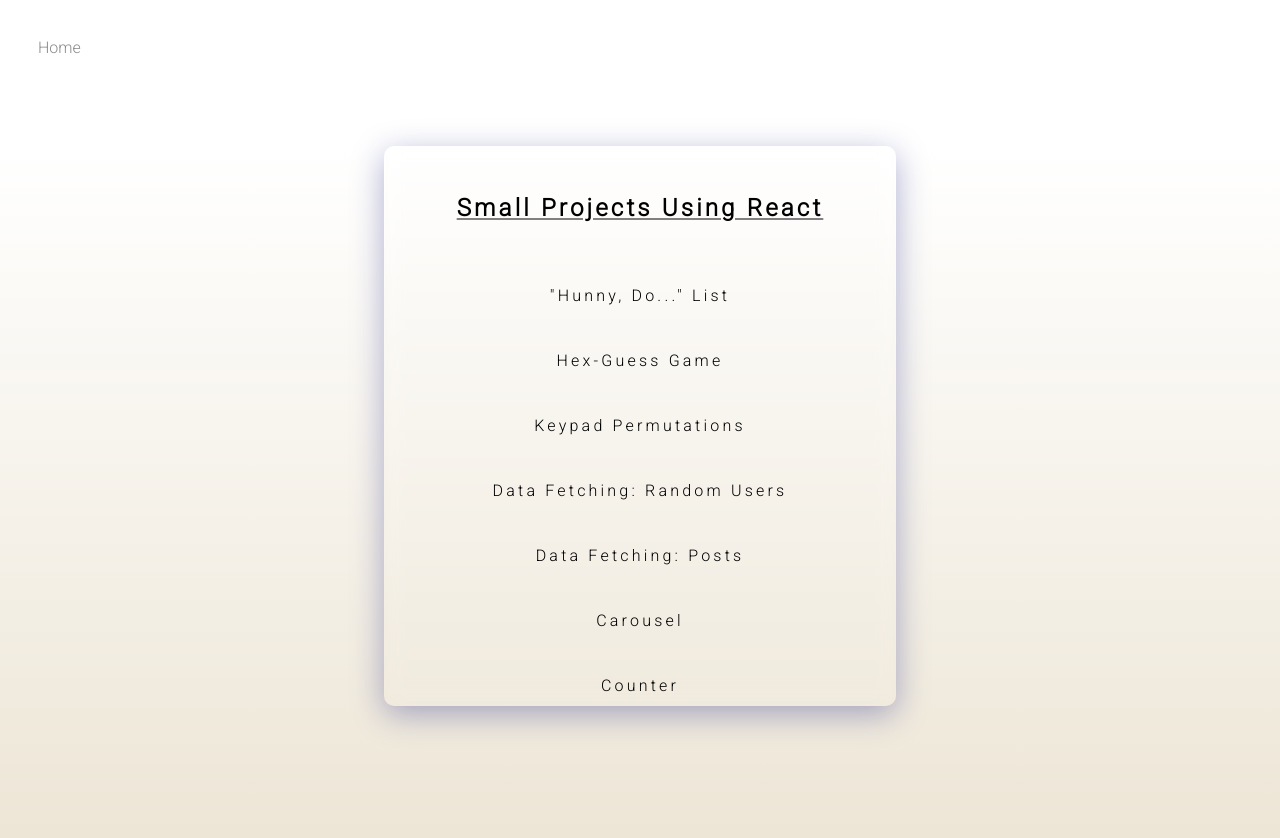
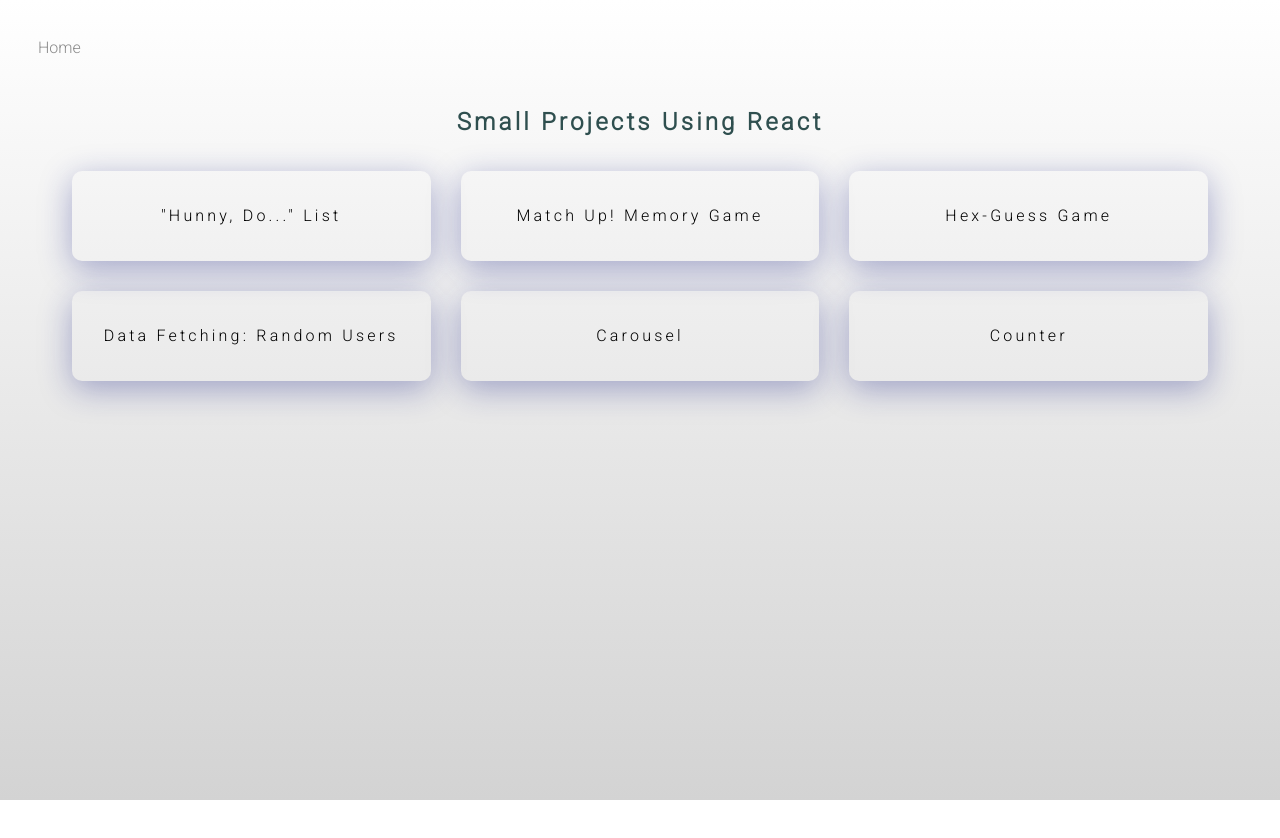
Before and after one commit to tiffmc1/small-react-projects, a React (Create React App) app: page / in a window 1280 px wide. Shown: the top 838 px of the page. After the commit the page ends 800 px from the top, so only its background shows below. Built offline with nearby package versions, Linux system fonts and the light colour scheme; a web font is replaced by a local one.

Commit message:
App.js -- small changes to routing/linking/styling

```diff
--- a/src/App.js
+++ b/src/App.js
@@ -1,16 +1,17 @@
 import { Routes, Route, Link } from "react-router-dom";
 import Home from "./Home";
 import TaskList from "./projects/taskList/components/TaskList";
-import HexGuess from "./projects/hex-guess/HexGuess";
-import Keypad from "./projects/keypad-permutations/Components/Keypad";
+import MatchUp from "./projects/matchUp/MatchUp";
+import HexGuess from "./projects/hexGuess/HexGuess";
+import Keypad from "./projects/keypadPermutations/Components/Keypad";
 import DataFetch from "./projects/dataFetchUsers/DataFetch";
-import Posts from "./projects/dataFetchPosts/Posts";
 import Carousel from "./projects/carousel/Carousel";
 import Counter from "./projects/counter/Counter";
 import "./App.css";
 
 // currently not in use
 //import Form from "./projects/inputForm/Form";
+//import Posts from "./projects/dataFetchPosts/Posts";
 
 function App() {
 	return (
@@ -23,10 +24,11 @@ function App() {
 			<Routes>
 				<Route path="/" element={<Home />} />
 				<Route path="/task-list" element={<TaskList />} />
+				<Route path="/match-up" element={<MatchUp />} />
 				<Route path="/hex-guess" element={<HexGuess />} />
 				<Route path="/keypad-permutations" element={<Keypad />} />
 				<Route path="/dataFetch" element={<DataFetch />} />
-				<Route path="/posts" element={<Posts />} />
+				{/* <Route path="/posts" element={<Posts />} /> */}
 				{/* <Route path="/form" element={<Form />} /> */}
 				<Route path="/carousel" element={<Carousel />} />
 				<Route path="/counter" element={<Counter />} />
--- a/src/Home.js
+++ b/src/Home.js
@@ -4,23 +4,26 @@ import "./home.css";
 const Home = () => {
 	return (
 		<div className="home-container">
+			<div className="home-header">Small Projects Using React</div>
 			<div className="home-link-wrapper">
-				<div className="home-header">Small Projects Using React</div>
 				<Link to="/task-list" className="home-link">
 					"Hunny, Do..." List
+				</Link>
+				<Link to="/match-up" className="home-link">
+					Match Up! Memory Game
 				</Link>
 				<Link to="/hex-guess" className="home-link">
 					Hex-Guess Game
 				</Link>
-				<Link to="/keypad-permutations" className="home-link">
+				{/* <Link to="/keypad-permutations" className="home-link">
 					Keypad Permutations
-				</Link>
+				</Link> */}
 				<Link to="/dataFetch" className="home-link">
 					Data Fetching: Random Users
 				</Link>
-				<Link to="/posts" className="home-link">
+				{/* <Link to="/posts" className="home-link">
 					Data Fetching: Posts
-				</Link>
+				</Link> */}
 				{/* <Link to="/form" className="home-link">
 					Multi-Step Input Form
 				</Link> */}
--- a/src/home.css
+++ b/src/home.css
@@ -1,59 +1,50 @@
 * {
+	box-sizing: border-box;
 	margin: 0;
 	padding: 0;
-	box-sizing: border-box;
+	font-family: "Arial", sans-serif;
+}
+
+html {
+	height: 100%;
+	background: linear-gradient(360deg, lightgrey, rgba(255, 255, 255, 0.871));
 }
 
 .home-container {
 	display: flex;
 	flex-direction: column;
+	justify-content: flex-start;
 	align-items: center;
-	height: 99vh;
-	width: 100vw;
-	margin-top: 3rem;
-	background: linear-gradient(
-		360deg,
-		rgba(233, 224, 205, 0.932),
-		rgb(255, 255, 255)
-	);
 	letter-spacing: 0.2rem;
+	line-height: 1.6;
 }
 
 .home-header {
 	font-size: 1.5rem;
 	font-weight: 700;
-	text-decoration: underline gray;
-	padding-top: 3rem;
-	padding-bottom: 2rem;
+	color: darkslategrey;
+	padding: 5px 0 30px 0;
 }
 
 .home-link-wrapper {
-	display: flex;
-	align-items: center;
-	flex-direction: column;
-	height: 70vh;
-	width: 40vw;
-	box-shadow: 0 8px 32px 0 rgba(31, 38, 135, 0.37);
-	backdrop-filter: blur(8.5px);
-	border-radius: 10px;
-	color: black;
+	display: grid;
+	grid-template-columns: repeat(3, 1fr);
+	gap: 30px;
 }
 
 .home-link {
+	display: flex;
+	align-items: center;
+	justify-content: center;
+	box-shadow: 0 8px 32px 0 rgba(31, 38, 135, 0.37);
+	border-radius: 10px;
+	color: black;
 	padding: 2rem;
-	border-bottom: 1px solid transparent;
-	transition: border-bottom 0.5s;
 	text-decoration: none;
-	height: 10px;
-	color: black;
 }
 
 .home-link:hover {
-	border-bottom: 1px solid gray;
-	color: gray;
-	transition: color 0.5s;
+	color: rgb(101, 100, 100);
+	transition: color 0.2s;
+	transform: scale(0.97);
 }
-
-.home-link a:hover {
-	color: #a6a6a6;
-}
--- a/src/projects/keypad-permutations/Components/Keypad.js
+++ /dev/null
@@ -1,26 +0,0 @@
-import "../stylesheets/keypad.css";
-
-const Keypad = () => {
-	return (
-		<>
-			<div className="keypad-container">
-				<div className="keypad-wrapper">
-					<div className="keys-container">
-						<button className="key">1</button>
-						<button className="key">2</button>
-						<button className="key">3</button>
-						<button className="key">4</button>
-						<button className="key">5</button>
-						<button className="key">6</button>
-						<button className="key">7</button>
-						<button className="key">8</button>
-						<button className="key">9</button>
-						<button className="key">0</button>
-					</div>
-				</div>
-			</div>
-		</>
-	);
-};
-
-export default Keypad;
--- a/src/projects/keypad-permutations/stylesheets/keypad.css
+++ /dev/null
@@ -1,27 +0,0 @@
-.keypad-container {
-	display: flex;
-	justify-content: center;
-}
-
-.keypad-wrapper {
-	border: 1px solid black;
-	padding: 20px;
-}
-
-.keys-container {
-	display: grid;
-	grid-template-columns: 50px 50px 50px;
-	gap: 20px;
-	padding: 10px;
-	justify-content: center;
-}
-
-.key {
-	border: 1px solid gray;
-	text-align: center;
-	padding: 10px 5px;
-}
-
-.key:hover {
-	transform: scale(0.98);
-}
```
Also changed, not shown: package.json (indentation only).
